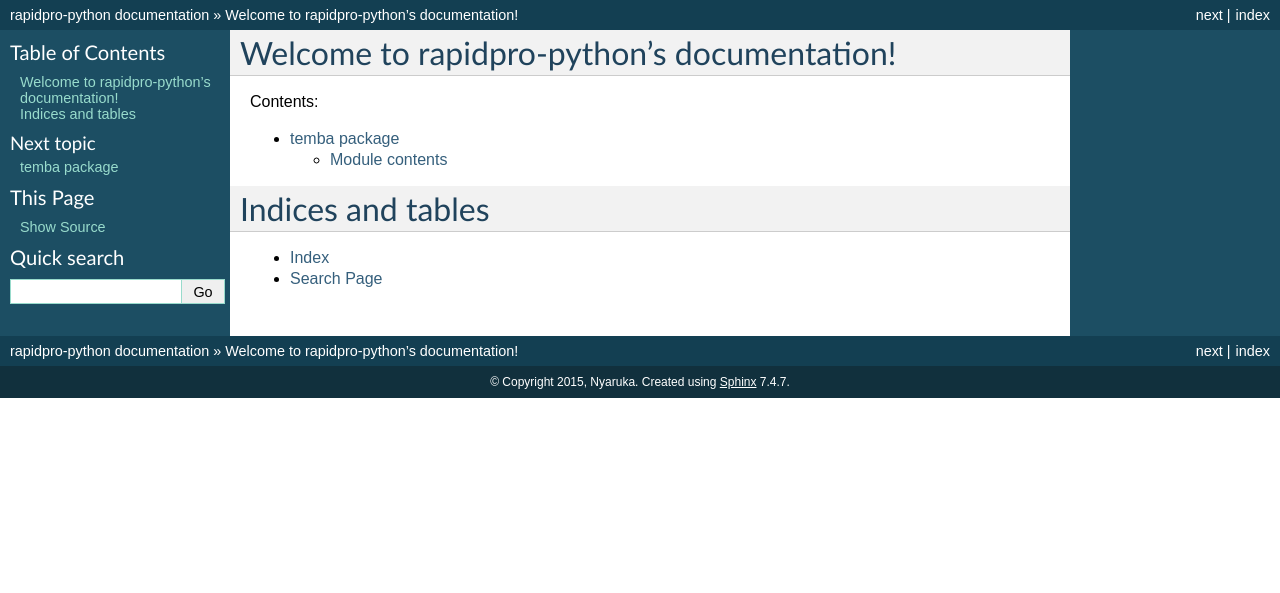
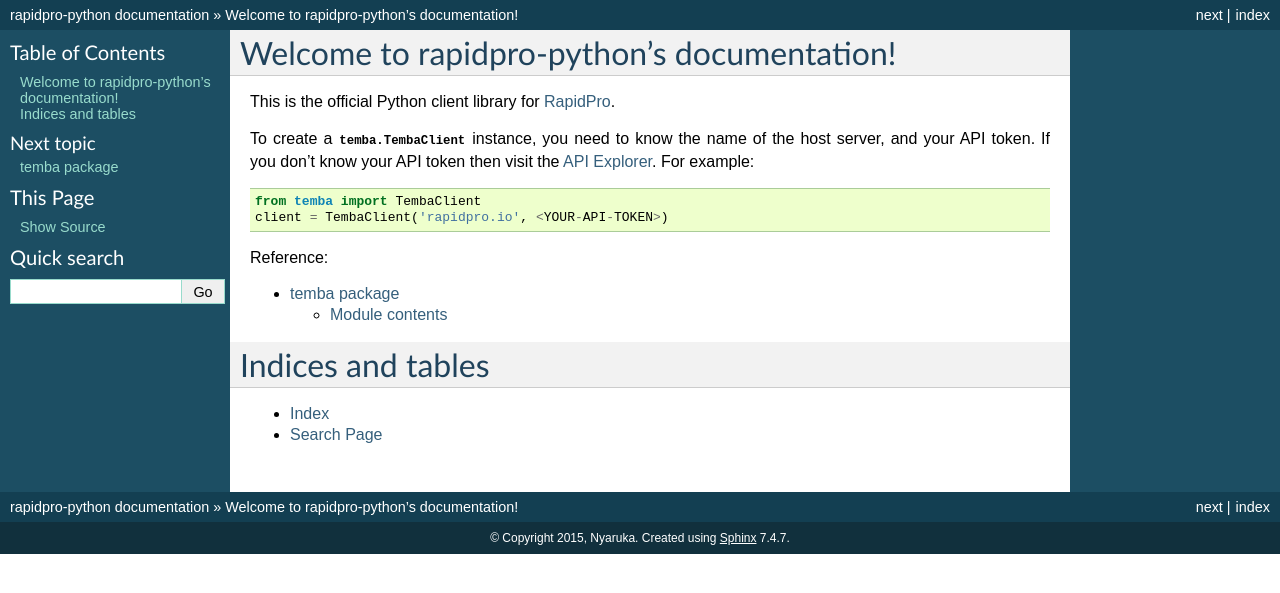
Before and after one commit to rapidpro/rapidpro-python, a Sphinx documentation site: the page built from docs/index.rst, in a window 1280 px wide. Shown: the top 593 px of the page. Built offline with Sphinx 7.4.7, drawn with Linux system fonts in a browser that asks for light colours.

Commit message:
Improved docs

```diff
--- a/docs/index.rst
+++ b/docs/index.rst
@@ -4,9 +4,20 @@
    contain the root `toctree` directive.
 
 Welcome to rapidpro-python's documentation!
-==================================================
+===========================================
 
-Contents:
+This is the official Python client library for `RapidPro <http://rapidpro.github.io/rapidpro/>`_.
+
+To create a :class:`temba.TembaClient` instance, you need to know the name of the host server, and your API token.
+If you don't know your API token then visit the `API Explorer <http://rapidpro.io/api/v1/explorer>`_. For example:
+
+.. code-block:: python
+
+    from temba import TembaClient
+    client = TembaClient('rapidpro.io', <YOUR-API-TOKEN>)
+
+
+Reference:
 
 .. toctree::
    :maxdepth: 4
```
Also changed, not shown: docs/temba.rst (+1 -7 lines).
